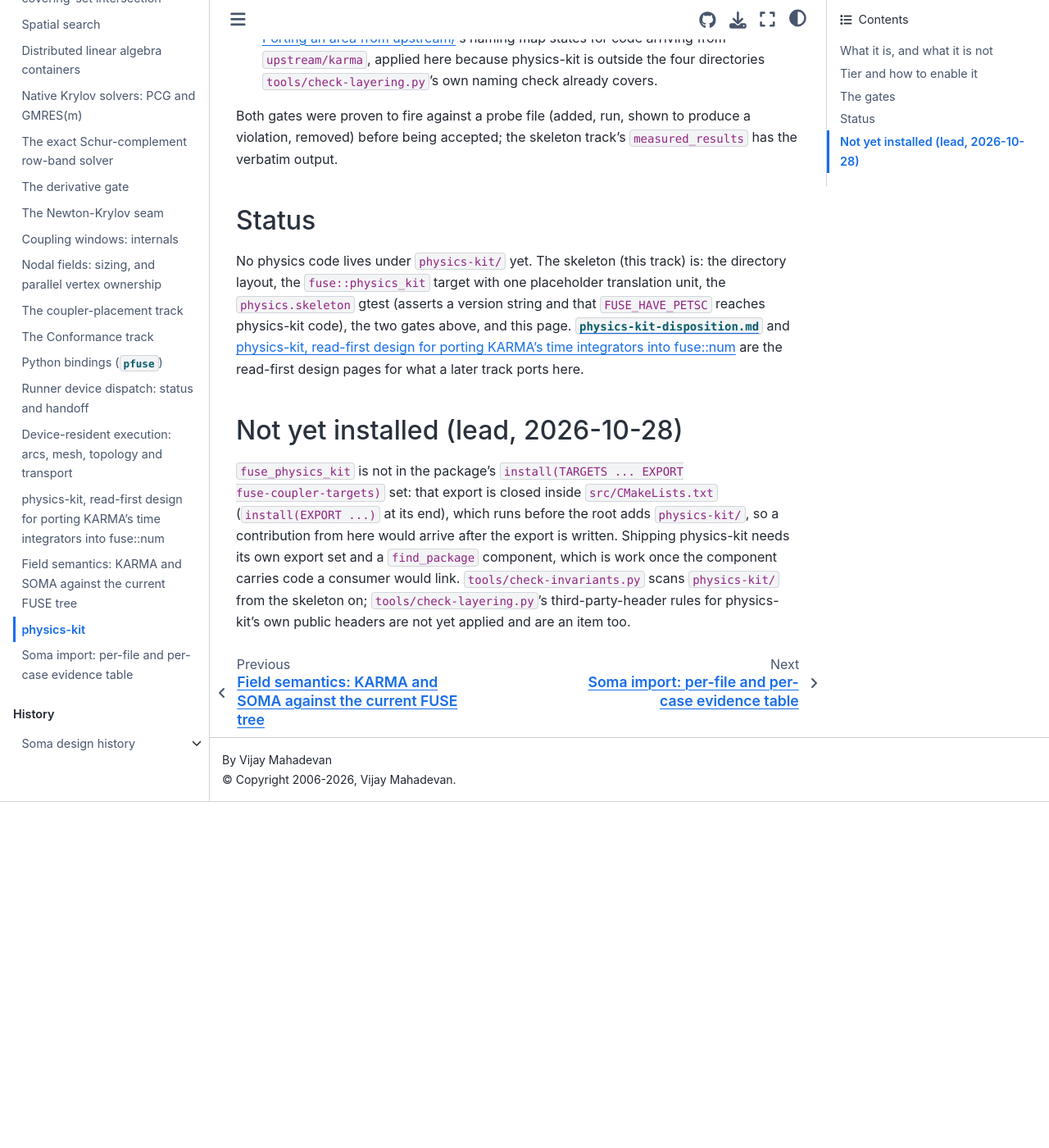
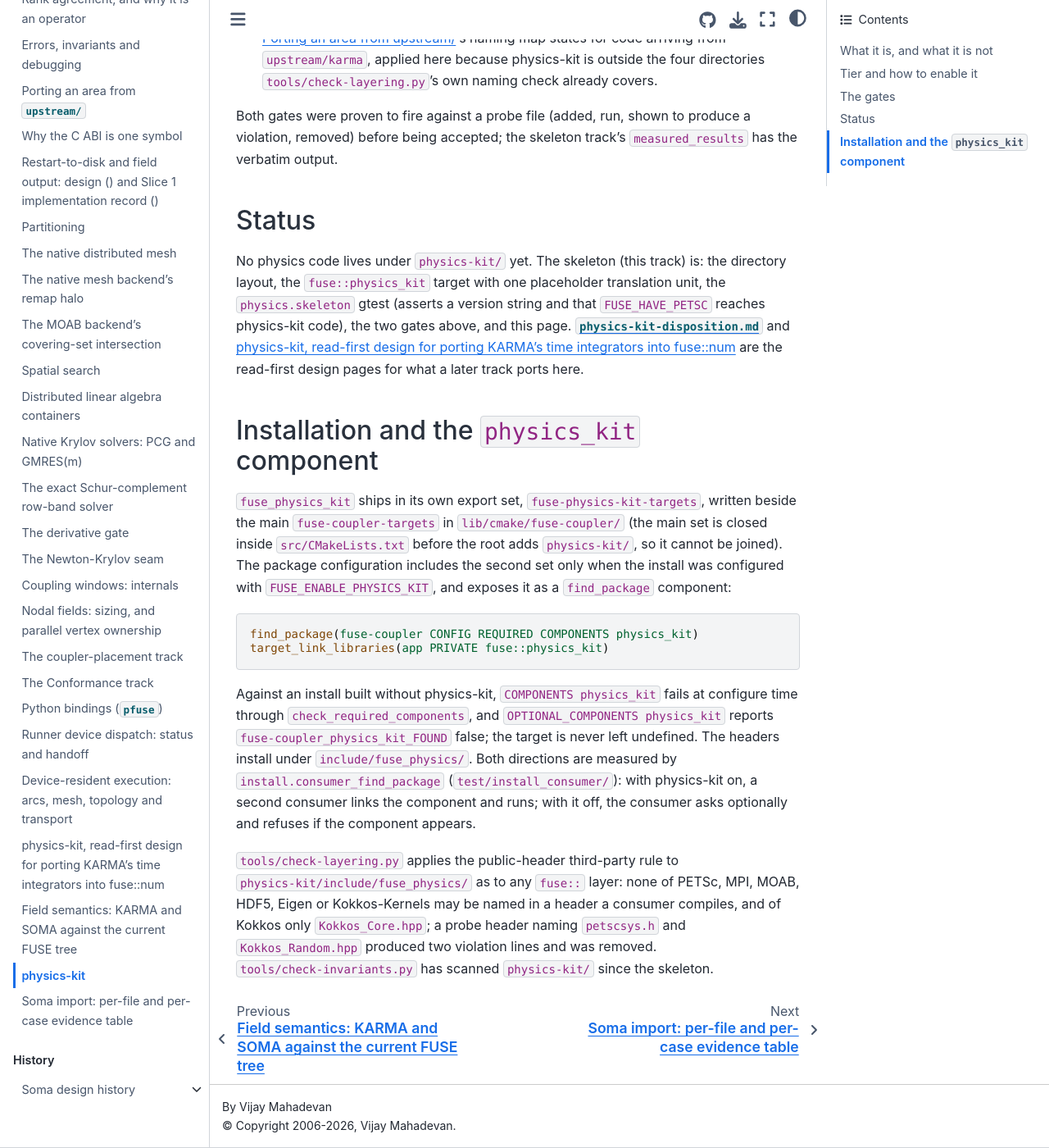
Before and after one commit to vijaysm/fuse, a Sphinx documentation site: the page built from docs/dev/physics-kit.md, in a window 1280 px wide and 1400 px high, scrolled down 1402 px. Shown: the whole window at 82% size. Built offline with Sphinx 7.4.7 and the Sphinx Book theme 1.1.4, drawn with Linux system fonts in a browser that asks for light colours; pages that are not in the unit, such as notebooks, are missing from menus; before the commit the page ends 2380 px from its top, so only the background shows below that.

Commit message:
Apply the public-header third-party rule to physics-kit's headers
Check physics-kit's installed headers against the third-party rule in
tools/check-layering.py. A probe naming petscsys.h and Kokkos_Random.hpp
produced two violations and was removed. The not-yet-installed note is
replaced by the actual state.

````diff
--- a/docs/dev/physics-kit.md
+++ b/docs/dev/physics-kit.md
@@ -60,12 +60,28 @@ the `fuse::physics_kit` target with one placeholder translation unit, the `physi
 and this page. [](physics-kit-disposition.md) and [](integrators-design.md) are the read-first design
 pages for what a later track ports here.
 
-## Not yet installed (lead, 2026-10-28)
+## Installation and the `physics_kit` component
 
-`fuse_physics_kit` is not in the package's `install(TARGETS ... EXPORT fuse-coupler-targets)` set:
-that export is closed inside `src/CMakeLists.txt` (`install(EXPORT ...)` at its end), which runs before
-the root adds `physics-kit/`, so a contribution from here would arrive after the export is written.
-Shipping physics-kit needs its own export set and a `find_package` component, which is work once
-the component carries code a consumer would link. `tools/check-invariants.py` scans `physics-kit/`
-from the skeleton on; `tools/check-layering.py`'s third-party-header rules for physics-kit's own public
-headers are not yet applied and are an item too.
+`fuse_physics_kit` ships in its own export set, `fuse-physics-kit-targets`, written beside the main
+`fuse-coupler-targets` in `lib/cmake/fuse-coupler/` (the main set is closed inside `src/CMakeLists.txt`
+before the root adds `physics-kit/`, so it cannot be joined). The package configuration includes the
+second set only when the install was configured with `FUSE_ENABLE_PHYSICS_KIT`, and exposes it as a
+`find_package` component:
+
+```cmake
+find_package(fuse-coupler CONFIG REQUIRED COMPONENTS physics_kit)
+target_link_libraries(app PRIVATE fuse::physics_kit)
+```
+
+Against an install built without physics-kit, `COMPONENTS physics_kit` fails at configure time through
+`check_required_components`, and `OPTIONAL_COMPONENTS physics_kit` reports
+`fuse-coupler_physics_kit_FOUND` false; the target is never left undefined. The headers install under
+`include/fuse_physics/`. Both directions are measured by `install.consumer_find_package`
+(`test/install_consumer/`): with physics-kit on, a second consumer links the component and runs; with it
+off, the consumer asks optionally and refuses if the component appears.
+
+`tools/check-layering.py` applies the public-header third-party rule to `physics-kit/include/fuse_physics/`
+as to any `fuse::` layer: none of PETSc, MPI, MOAB, HDF5, Eigen or Kokkos-Kernels may be named in a header a
+consumer compiles, and of Kokkos only `Kokkos_Core.hpp`; a probe header naming `petscsys.h` and
+`Kokkos_Random.hpp` produced two violation lines and was removed. `tools/check-invariants.py` has
+scanned `physics-kit/` since the skeleton.
````
Also changed, not shown: docs/user/build.md (+4 -1 lines), 1 other file.
